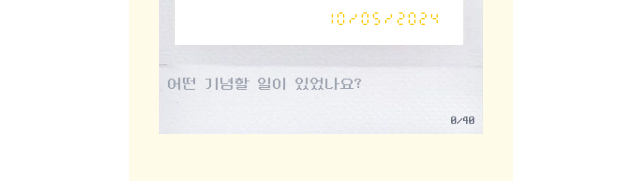
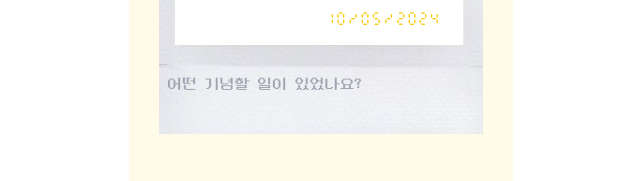
Before and after one commit to biyamn/polaroid, a Next.js app: page / in a window 1280 px wide. Shown: the part 503-684 px from the top of the page, without its empty margins (319-959 px from the left). Built offline with nearby package versions, Linux system fonts and the light colour scheme; no server answers.

Commit message:
feat: 글자수 체크 필드 조건부서식 추가

```diff
--- a/src/app/components/DescriptionForm.tsx
+++ b/src/app/components/DescriptionForm.tsx
@@ -21,9 +21,11 @@ const DescriptionForm = ({
         onChange={(e) => setText(e.target.value)}
         maxLength={maxLength}
       />
-      <div className="absolute bottom-0.5 right-2 text-xs text-gray-500">
-        {text.length}/{maxLength}
-      </div>
+      {isEditing && (
+        <div className="absolute bottom-0.5 right-2 text-xs text-gray-500">
+          {text.length}/{maxLength}
+        </div>
+      )}
     </div>
   );
 };
```
